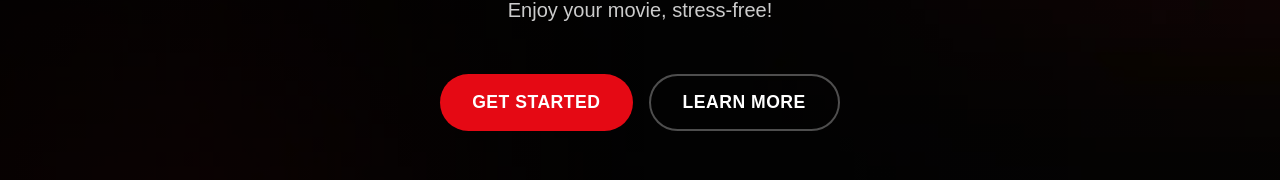
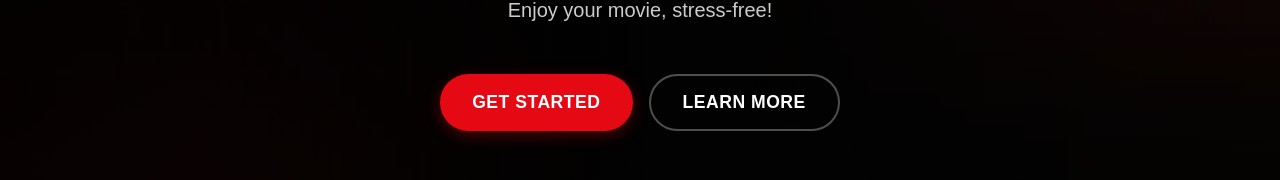
Before and after one commit to seannn9/cinema-seat-reservation, a React (Vite) app in the folder client/: page / in a window 1280 px wide. Shown: the part 504-684 px from the top of the page. Built offline with nearby package versions, Linux system fonts and the light colour scheme.

Commit message:
added primary color rgb version variable

```diff
--- a/client/src/styles/App.css
+++ b/client/src/styles/App.css
@@ -10,6 +10,7 @@
     padding: 0;
     height: 100vh;
     --primary-color: #e50914;
+    --primary-color-rgb: 299, 9, 20;
     --hover-color: #b40710;
     --border-radius: 7px;
 }
```
